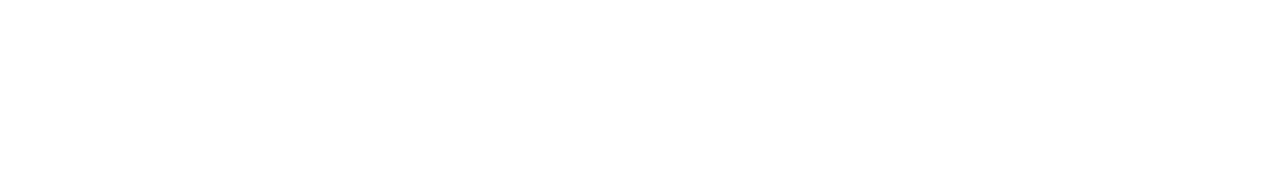
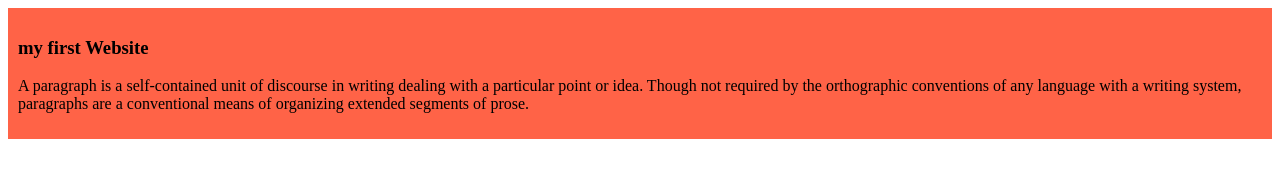
Before and after one commit to mollahohedul1/my-simpel-website, a plain HTML site: page index.html in a window 1280 px wide. Drawn offline with Linux system fonts and the light colour scheme.

Commit message:
added the first blog

```diff
--- a/index.html
+++ b/index.html
@@ -5,8 +5,17 @@
     <meta name="viewport" content="width=device-width,
      initial-scale=1.0">
     <title>My Simpel Website</title>
+    <link rel="stylesheet" href="styels/blog.css">
 </head>
 <body>
-
+  <div>
+    <h3>my first Website</h3>
+    <p>A paragraph is a self-contained unit of
+    discourse in writing dealing with a
+    particular point or idea. Though not required
+    by the orthographic conventions of any language
+    with a writing system, paragraphs are a conventional
+    means of organizing extended segments of prose.</p>
+  </div>
 </body>
 </html>
--- /dev/null
+++ b/styels/blog.css
@@ -0,0 +1,4 @@
+div{
+    background-color: tomato;
+    padding: 10px;
+}
```
